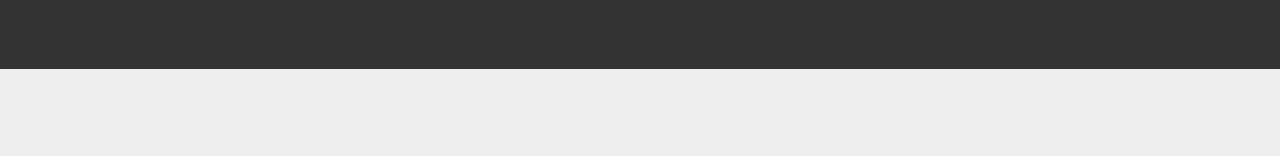
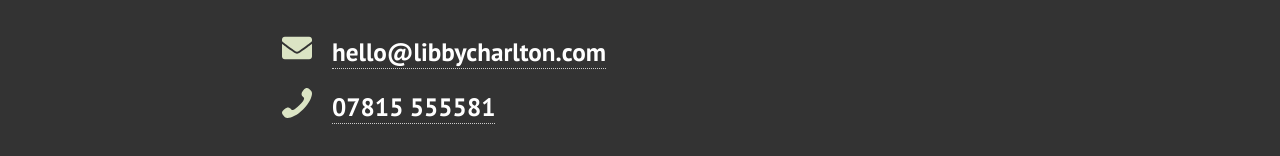
Before and after one commit to libbycharlton/libbycharlton.github.io, a website: page dyslexia-assessments.html in a window 1280 px wide. Shown: the part 7050-7206 px from the top of the page. Before the commit the page ends 7119 px from the top, so only its background shows below. Drawn offline with Linux system fonts and the light colour scheme; files whose address does not match are found by name.

Commit message:
Re-added email to footer

```diff
--- a/dyslexia-assessments.html
+++ b/dyslexia-assessments.html
@@ -334,6 +334,16 @@
               <span class="icon icon--twitter"></span>
               I post about dyslexia as <a href="https://twitter.com/charltonlibby">@charltonlibby</a>
             </p>
+            <ul class="link-list">
+              <li>
+                <span class="icon icon--email"></span>
+                <a href="mailto:hello@libbycharlton.com?subject=Dyslexia enquiry">hello@libbycharlton.com</a>
+              </li>
+              <li>
+                <span class="icon icon--phone"></span>
+                <a class="tel" href="tel:07815555581">07815 555581</a>
+              </li>
+            </ul>
           </div>
         </section>
       </footer>
```
